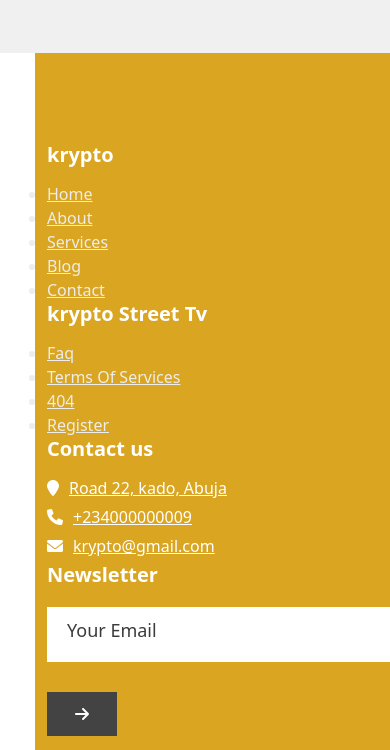
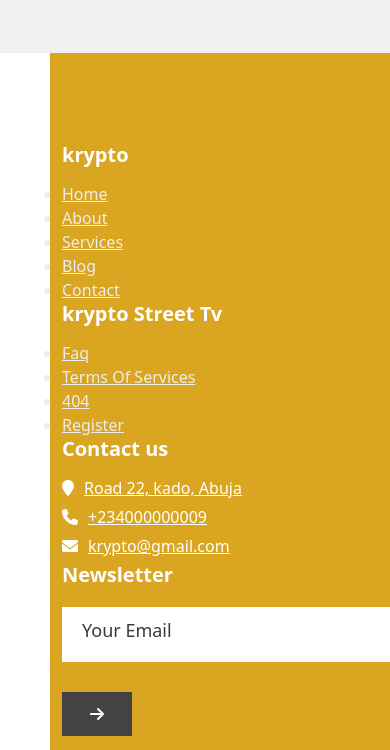
Before and after one commit to oluwajerry/yom-s, a plain HTML site: page index.html in a window 390 px wide. Shown: the part 5680-6430 px from the top of the page. Drawn offline with nearby package versions, Linux system fonts and the light colour scheme.

Commit message:
Update mobile.css

```diff
--- a/css/mobile.css
+++ b/css/mobile.css
@@ -9,7 +9,7 @@
 @media screen and (max-width:576px) {
 
     .footer_section{
-        margin-left: 35px;
+        margin-left: 50px;
     }
 
 }
```
